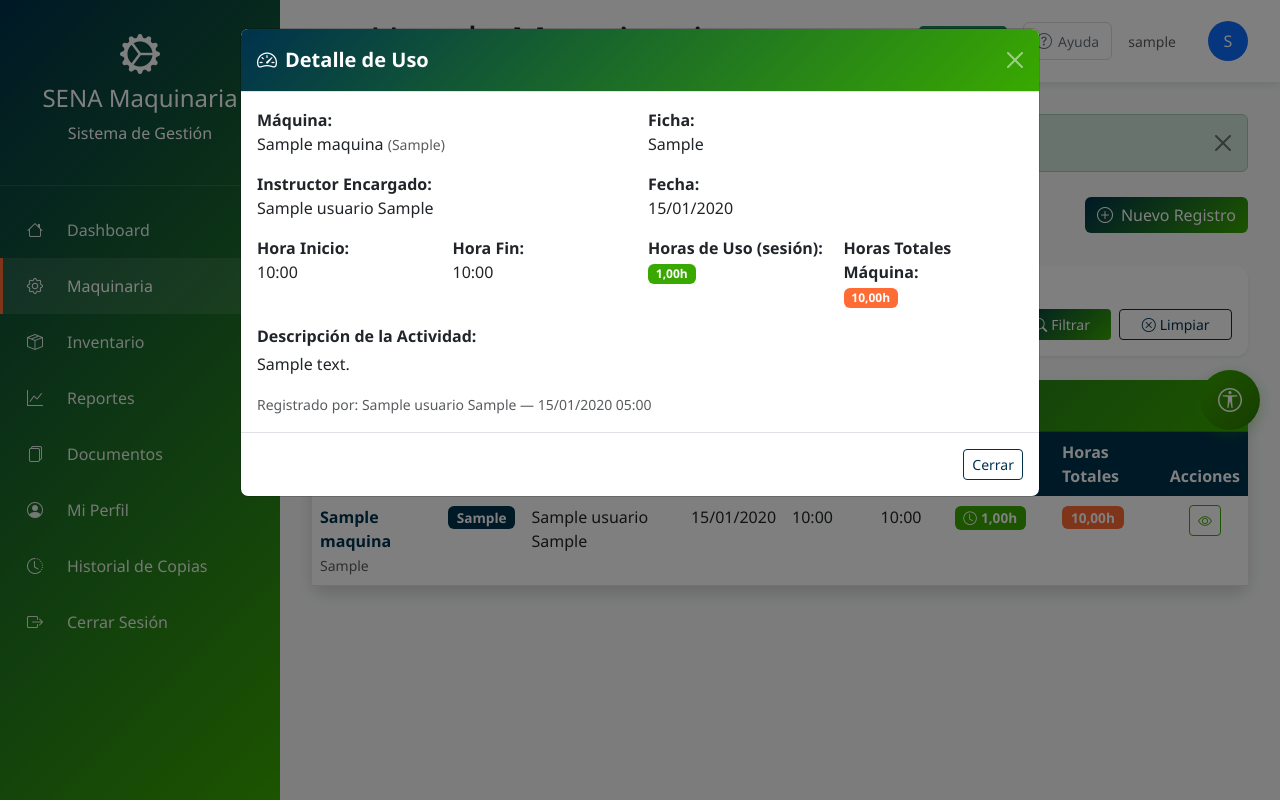
After one commit to PabloFerminGuaquidaJoya/proyecto_base, a Django app: page /maquinaria/uso/ in a window 1280 px wide, after a click on "Ver detalle". The commit adds this page. Run offline with Django 5.2, Linux system fonts and the light colour scheme; a user stored in the database is signed in; tables that the repository leaves empty hold one stand-in row (values such as "Sample post"); one stand-in notice (Sample message) is shown; parts of the project's set-up code (start-up, migrations or seed data) failed here and were passed over.

Commit message:
Implementacion formulario uso maquinaria

```diff
--- /dev/null
+++ b/maquinaria/templates/maquinaria/lista_uso_maquinaria.html
@@ -0,0 +1,264 @@
+{% extends 'base.html' %}
+
+{% block title %}{{ title }}{% endblock %}
+{% block page_title %}Uso de Maquinaria{% endblock %}
+
+{% block extra_css %}
+<style>
+  :root {
+    --sena-primary: #39a900;
+    --sena-secondary: #00324d;
+    --sena-accent: #ff6b35;
+  }
+  .btn-sena-gradient {
+    background: linear-gradient(135deg, var(--sena-secondary) 0%, var(--sena-primary) 100%);
+    color: #fff; border: none;
+  }
+  .btn-sena-gradient:hover { opacity: .9; color: #fff; }
+  .btn-outline-sena-secondary {
+    color: var(--sena-secondary); border-color: var(--sena-secondary); background: transparent;
+  }
+  .btn-outline-sena-secondary:hover { background: var(--sena-secondary); color: #fff; }
+  .btn-outline-sena-primary {
+    color: var(--sena-primary); border-color: var(--sena-primary); background: transparent;
+  }
+  .btn-outline-sena-primary:hover { background: var(--sena-primary); color: #fff; }
+  .card-header { background: linear-gradient(135deg, var(--sena-secondary) 0%, var(--sena-primary) 100%); color: #fff; }
+  .badge-sena-primary { background-color: var(--sena-primary) !important; color: #fff; }
+  .badge-sena-secondary { background-color: var(--sena-secondary) !important; color: #fff; }
+  .badge-sena-accent { background-color: var(--sena-accent) !important; color: #fff; }
+  .table thead th { background: var(--sena-secondary); color: #fff; border-color: rgba(255,255,255,.2); }
+  .table tbody tr:hover { background: rgba(57,169,0,.06); }
+  .horas-badge { font-size: .85rem; }
+</style>
+{% endblock %}
+
+{% block content %}
+<!-- Header actions -->
+<div class="d-flex justify-content-between align-items-center mb-4">
+  <div>
+    <h4 class="fw-bold mb-1" style="color:var(--sena-secondary)">
+      <i class="bi bi-speedometer2 me-2" style="color:var(--sena-primary)"></i>Registros de Uso de Maquinaria
+    </h4>
+    <p class="text-muted mb-0 small">Historial de sesiones de uso de cada máquina</p>
+  </div>
+  <a href="{% url 'maquinaria:registrar_uso_maquinaria' %}" class="btn btn-sena-gradient">
+    <i class="bi bi-plus-circle me-2"></i>Nuevo Registro
+  </a>
+</div>
+
+<!-- Filtros -->
+<div class="card shadow-sm mb-4">
+  <div class="card-body py-3">
+    <form method="get" class="row g-2 align-items-end">
+      <div class="col-md-5">
+        <label class="form-label small fw-semibold mb-1">Buscar</label>
+        <input type="text" name="q" value="{{ q }}" class="form-control form-control-sm"
+               placeholder="Máquina, código, ficha...">
+      </div>
+      <div class="col-md-4">
+        <label class="form-label small fw-semibold mb-1">Filtrar por Máquina</label>
+        <select name="maquina" class="form-select form-select-sm">
+          <option value="">Todas las máquinas</option>
+          {% for m in maquinas %}
+            <option value="{{ m.pk }}" {% if maquina_filtro == m.pk|stringformat:"s" %}selected{% endif %}>
+              {{ m.codigo_inventario }} – {{ m.nombre }}
+            </option>
+          {% endfor %}
+        </select>
+      </div>
+      <div class="col-md-3 d-flex gap-2">
+        <button type="submit" class="btn btn-sena-gradient btn-sm flex-fill">
+          <i class="bi bi-search me-1"></i>Filtrar
+        </button>
+        <a href="{% url 'maquinaria:lista_uso_maquinaria' %}" class="btn btn-outline-sena-secondary btn-sm flex-fill">
+          <i class="bi bi-x-circle me-1"></i>Limpiar
+        </a>
+      </div>
+    </form>
+  </div>
+</div>
+
+<!-- Tabla de registros -->
+<div class="card shadow">
+  <div class="card-header py-3">
+    <h6 class="m-0 fw-bold">
+      <i class="bi bi-table me-2"></i>
+      {{ registros.paginator.count }} registro{{ registros.paginator.count|pluralize }}
+    </h6>
+  </div>
+  <div class="card-body p-0">
+    {% if registros %}
+      <div class="table-responsive">
+        <table class="table table-hover mb-0">
+          <thead>
+            <tr>
+              <th>Máquina</th>
+              <th>Ficha</th>
+              <th>Instructor</th>
+              <th>Fecha</th>
+              <th>Hora Inicio</th>
+              <th>Hora Fin</th>
+              <th>Horas Sesión</th>
+              <th>Horas Totales</th>
+              <th class="text-center">Acciones</th>
+            </tr>
+          </thead>
+          <tbody>
+            {% for reg in registros %}
+            <tr>
+              <td>
+                <div class="fw-semibold" style="color:var(--sena-secondary)">{{ reg.maquina.nombre }}</div>
+                <small class="text-muted">{{ reg.maquina.codigo_inventario }}</small>
+              </td>
+              <td>
+                <span class="badge badge-sena-secondary horas-badge">{{ reg.ficha }}</span>
+              </td>
+              <td>
+                {% if reg.instructor_encargado %}
+                  {{ reg.instructor_encargado.nombres }} {{ reg.instructor_encargado.apellidos }}
+                {% else %}
+                  <span class="text-muted small">—</span>
+                {% endif %}
+              </td>
+              <td>{{ reg.fecha|date:"d/m/Y" }}</td>
+              <td>{{ reg.hora_inicio|time:"H:i" }}</td>
+              <td>{{ reg.hora_fin|time:"H:i" }}</td>
+              <td>
+                <span class="badge badge-sena-primary horas-badge">
+                  <i class="bi bi-clock me-1"></i>{{ reg.horas_uso }}h
+                </span>
+              </td>
+              <td>
+                <span class="badge badge-sena-accent horas-badge">
+                  {{ reg.horas_totales_maquina }}h
+                </span>
+              </td>
+              <td class="text-center">
+                <button type="button"
+                  class="btn btn-outline-sena-primary btn-sm"
+                  data-bs-toggle="modal"
+                  data-bs-target="#modalDetalle{{ reg.pk }}"
+                  title="Ver detalle">
+                  <i class="bi bi-eye"></i>
+                </button>
+              </td>
+            </tr>
+            {% endfor %}
+          </tbody>
+        </table>
+      </div>
+
+      <!-- Paginación -->
+      {% if registros.has_other_pages %}
+      <div class="d-flex justify-content-center py-3">
+        <nav>
+          <ul class="pagination pagination-sm mb-0">
+            {% if registros.has_previous %}
+              <li class="page-item">
+                <a class="page-link" href="?page={{ registros.previous_page_number }}&q={{ q }}&maquina={{ maquina_filtro }}">
+                  <i class="bi bi-chevron-left"></i>
+                </a>
+              </li>
+            {% endif %}
+            {% for num in registros.paginator.page_range %}
+              <li class="page-item {% if registros.number == num %}active{% endif %}">
+                <a class="page-link" href="?page={{ num }}&q={{ q }}&maquina={{ maquina_filtro }}">{{ num }}</a>
+              </li>
+            {% endfor %}
+            {% if registros.has_next %}
+              <li class="page-item">
+                <a class="page-link" href="?page={{ registros.next_page_number }}&q={{ q }}&maquina={{ maquina_filtro }}">
+                  <i class="bi bi-chevron-right"></i>
+                </a>
+              </li>
+            {% endif %}
+          </ul>
+        </nav>
+      </div>
+      {% endif %}
+
+    {% else %}
+      <div class="text-center py-5">
+        <i class="bi bi-speedometer2 fs-1 text-muted"></i>
+        <p class="text-muted mt-3">No hay registros de uso aún.</p>
+        <a href="{% url 'maquinaria:registrar_uso_maquinaria' %}" class="btn btn-sena-gradient">
+          <i class="bi bi-plus-circle me-2"></i>Registrar Primer Uso
+        </a>
+      </div>
+    {% endif %}
+  </div>
+</div>
+
+<!-- Modales de detalle -->
+{% for reg in registros %}
+<div class="modal fade" id="modalDetalle{{ reg.pk }}" tabindex="-1">
+  <div class="modal-dialog modal-lg">
+    <div class="modal-content">
+      <div class="modal-header" style="background:linear-gradient(135deg,#00324d,#39a900);color:#fff">
+        <h5 class="modal-title fw-bold">
+          <i class="bi bi-speedometer2 me-2"></i>Detalle de Uso
+        </h5>
+        <button type="button" class="btn-close btn-close-white" data-bs-dismiss="modal"></button>
+      </div>
+      <div class="modal-body">
+        <div class="row g-3">
+          <div class="col-md-6">
+            <strong>Máquina:</strong>
+            <p class="mb-0">{{ reg.maquina.nombre }} <small class="text-muted">({{ reg.maquina.codigo_inventario }})</small></p>
+          </div>
+          <div class="col-md-6">
+            <strong>Ficha:</strong>
+            <p class="mb-0">{{ reg.ficha }}</p>
+          </div>
+          <div class="col-md-6">
+            <strong>Instructor Encargado:</strong>
+            <p class="mb-0">
+              {% if reg.instructor_encargado %}
+                {{ reg.instructor_encargado.nombres }} {{ reg.instructor_encargado.apellidos }}
+              {% else %}<span class="text-muted">No especificado</span>{% endif %}
+            </p>
+          </div>
+          <div class="col-md-6">
+            <strong>Fecha:</strong>
+            <p class="mb-0">{{ reg.fecha|date:"d/m/Y" }}</p>
+          </div>
+          <div class="col-md-3">
+            <strong>Hora Inicio:</strong>
+            <p class="mb-0">{{ reg.hora_inicio|time:"H:i" }}</p>
+          </div>
+          <div class="col-md-3">
+            <strong>Hora Fin:</strong>
+            <p class="mb-0">{{ reg.hora_fin|time:"H:i" }}</p>
+          </div>
+          <div class="col-md-3">
+            <strong>Horas de Uso (sesión):</strong>
+            <p class="mb-0"><span class="badge badge-sena-primary">{{ reg.horas_uso }}h</span></p>
+          </div>
+          <div class="col-md-3">
+            <strong>Horas Totales Máquina:</strong>
+            <p class="mb-0"><span class="badge badge-sena-accent">{{ reg.horas_totales_maquina }}h</span></p>
+          </div>
+          <div class="col-12">
+            <strong>Descripción de la Actividad:</strong>
+            <p class="mb-0 mt-1" style="white-space:pre-line">{{ reg.descripcion_actividad }}</p>
+          </div>
+          {% if reg.registrado_por %}
+          <div class="col-12">
+            <small class="text-muted">
+              Registrado por: {{ reg.registrado_por.nombres }} {{ reg.registrado_por.apellidos }}
+              — {{ reg.created_at|date:"d/m/Y H:i" }}
+            </small>
+          </div>
+          {% endif %}
+        </div>
+      </div>
+      <div class="modal-footer">
+        <button type="button" class="btn btn-outline-sena-secondary btn-sm" data-bs-dismiss="modal">Cerrar</button>
+      </div>
+    </div>
+  </div>
+</div>
+{% endfor %}
+
+{% endblock %}
--- a/maquinaria/urls.py
+++ b/maquinaria/urls.py
@@ -51,6 +51,10 @@ urlpatterns = [
     path('objetos/editar/<int:pk>/', views.editar_objeto_view, name='editar_objeto'),
     path('objetos/eliminar/<int:pk>/', views.eliminar_objeto_view, name='eliminar_objeto'),
 
+    # Uso de Maquinaria
+    path('uso/', views.lista_uso_maquinaria_view, name='lista_uso_maquinaria'),
+    path('uso/registrar/', views.registrar_uso_maquinaria_view, name='registrar_uso_maquinaria'),
+
     # API endpoints para AJAX
     path('api/buscar/', views.buscar_maquinas_api, name='api_buscar'),
     path('api/estadisticas/', views.estadisticas_maquinaria_api, name='api_estadisticas'),
--- a/maquinaria/views.py
+++ b/maquinaria/views.py
@@ -5,7 +5,8 @@ from django.http import JsonResponse
 from django.db.models import Q, Count
 from django.core.paginator import Paginator
 from django.utils import timezone
-from .models import Maquina, CategoriaMaquina, Proveedor, AlertaMaquina, HistorialMaquina, MantenimientoProgramado
+from .models import Maquina, CategoriaMaquina, Proveedor, AlertaMaquina, HistorialMaquina, MantenimientoProgramado, UsoMaquinaria
+from .forms import UsoMaquinariaForm
 from usuarios.models import Usuario
 
 # Dashboard
@@ -1123,3 +1124,76 @@ def eliminar_objeto_view(request, pk):
         'objeto': objeto,
     }
     return render(request, 'maquinaria/eliminar_objeto.html', context)
+
+
+# ── Uso de Maquinaria ────────────────────────────────────────────────────────
+
+@login_required
+def registrar_uso_maquinaria_view(request):
+    """Registrar una nueva sesión de uso de maquinaria."""
+    maquina_pk = request.GET.get('maquina')
+    initial = {}
+    if maquina_pk:
+        try:
+            maq = Maquina.objects.get(pk=maquina_pk)
+            initial['maquina'] = maq
+            initial['horas_totales_maquina'] = maq.horas_uso_total
+        except Maquina.DoesNotExist:
+            pass
+
+    form = UsoMaquinariaForm(initial=initial)
+
+    if request.method == 'POST':
+        form = UsoMaquinariaForm(request.POST)
+        if form.is_valid():
+            uso = form.save(commit=False)
+            try:
+                uso.registrado_por = Usuario.objects.get(numero_documento=request.user.username)
+            except Exception:
+                pass
+            uso.save()
+
+            # Actualizar horas totales de la máquina
+            maq = uso.maquina
+            maq.horas_uso_total = uso.horas_totales_maquina
+            maq.save(update_fields=['horas_uso_total'])
+
+            messages.success(request, f'Uso de "{maq.nombre}" registrado correctamente.')
+            return redirect('maquinaria:lista_uso_maquinaria')
+
+    return render(request, 'maquinaria/uso_maquinaria.html', {
+        'title': 'Registrar Uso de Maquinaria',
+        'form': form,
+    })
+
+
+@login_required
+def lista_uso_maquinaria_view(request):
+    """Lista todos los registros de uso de maquinaria."""
+    registros = UsoMaquinaria.objects.select_related(
+        'maquina', 'instructor_encargado', 'registrado_por'
+    ).all()
+
+    q = request.GET.get('q', '').strip()
+    if q:
+        registros = registros.filter(
+            Q(maquina__nombre__icontains=q) |
+            Q(maquina__codigo_inventario__icontains=q) |
+            Q(ficha__icontains=q)
+        )
+
+    maquina_filtro = request.GET.get('maquina', '')
+    if maquina_filtro:
+        registros = registros.filter(maquina_id=maquina_filtro)
+
+    paginator = Paginator(registros, 20)
+    page = request.GET.get('page')
+    registros_page = paginator.get_page(page)
+
+    return render(request, 'maquinaria/lista_uso_maquinaria.html', {
+        'title': 'Registros de Uso de Maquinaria',
+        'registros': registros_page,
+        'q': q,
+        'maquinas': Maquina.objects.all().order_by('codigo_inventario'),
+        'maquina_filtro': maquina_filtro,
+    })
```
Also changed, not shown: maquinaria/forms.py (+58 -1 lines), maquinaria/models.py (+53 -0 lines), maquinaria/templates/maquinaria/dashboard.html (+10 -0 lines), maquinaria/templates/maquinaria/uso_maquinaria.html (added, +244 -0 lines), maquinaria/migrations/0007_usomaquinaria.py (added).
